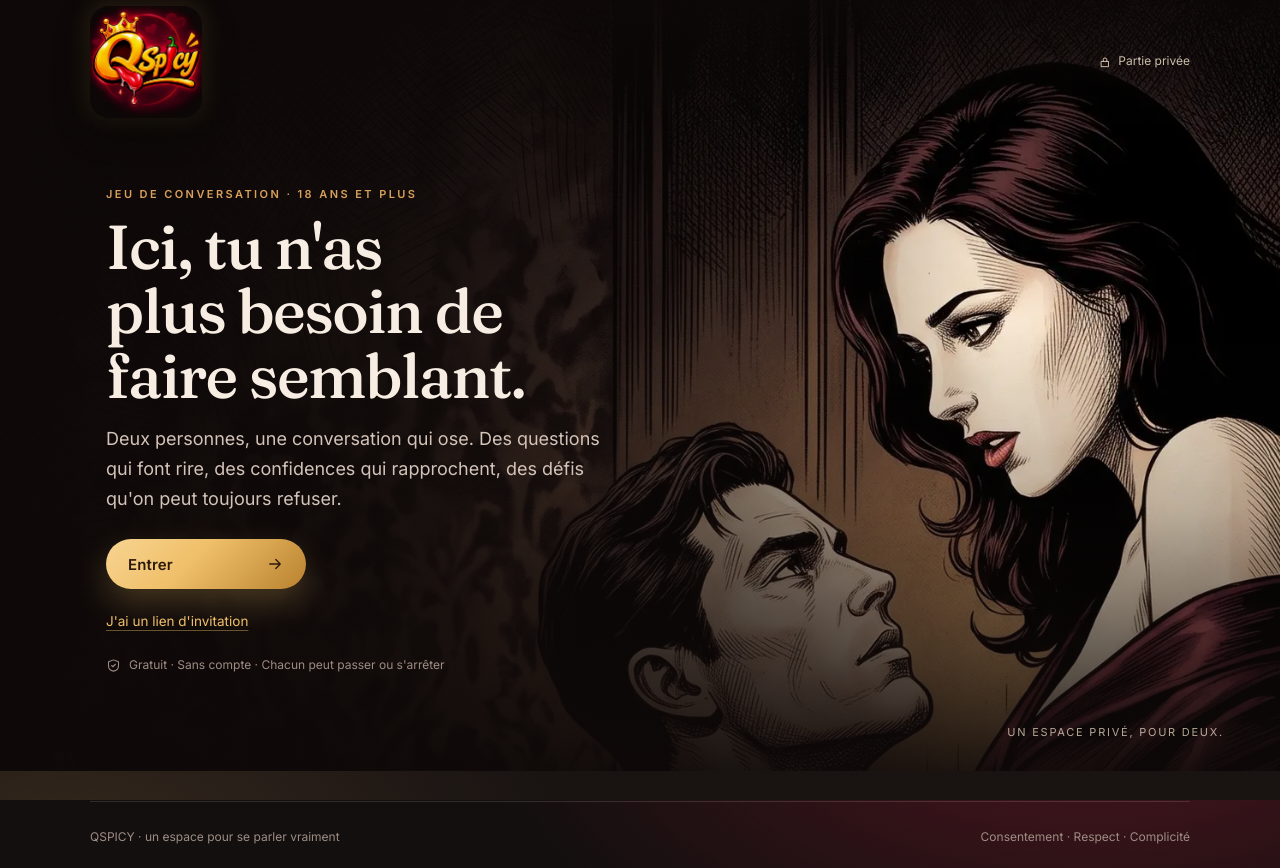
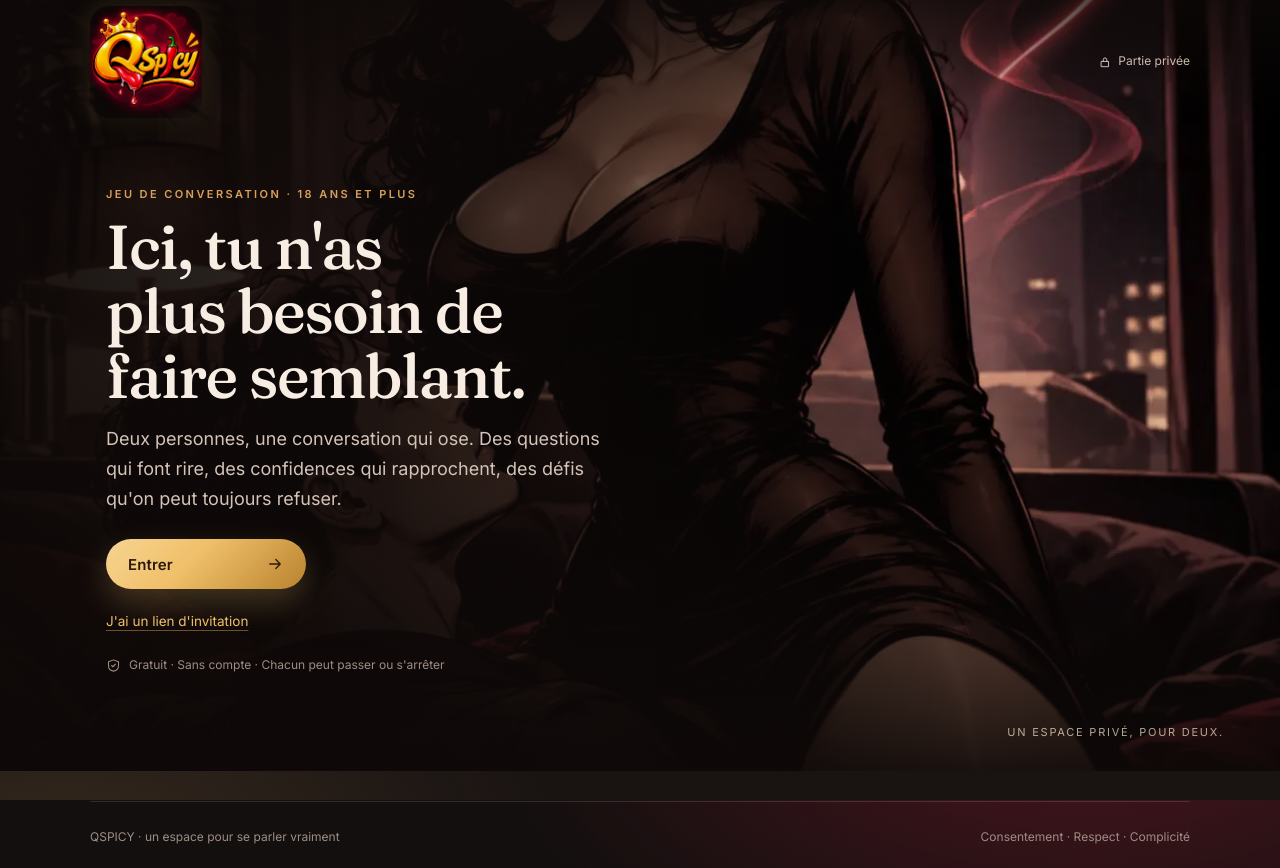
Before and after one commit to dodjust229/--deux-, a React (Vite) app: page / in a window 1280 px wide. Built offline with nearby package versions, Linux system fonts and the light colour scheme; no server answers.

Commit message:
Restore the original QSPICY homepage artwork

```diff
--- a/src/screens/Home.tsx
+++ b/src/screens/Home.tsx
@@ -13,23 +13,11 @@ export function Home({ lang, onEnter, onInvite }: HomeProps) {
   return (
     <main className="home home--hero">
       <picture className="home__bg">
-        <source
-          media="(max-width: 699px)"
-          srcSet={asset("brand/accueil-mobile.webp")}
-          width={1080}
-          height={1440}
-        />
-        <source
-          media="(max-width: 1099px)"
-          srcSet={asset("brand/accueil-tablette.webp")}
-          width={1280}
-          height={960}
-        />
         <img
-          src={asset("brand/accueil-bureau.webp")}
+          src={asset("brand/accueil-qspicy.webp")}
           alt=""
-          width={1600}
-          height={900}
+          width={1152}
+          height={1536}
           decoding="async"
           fetchPriority="high"
         />
```
